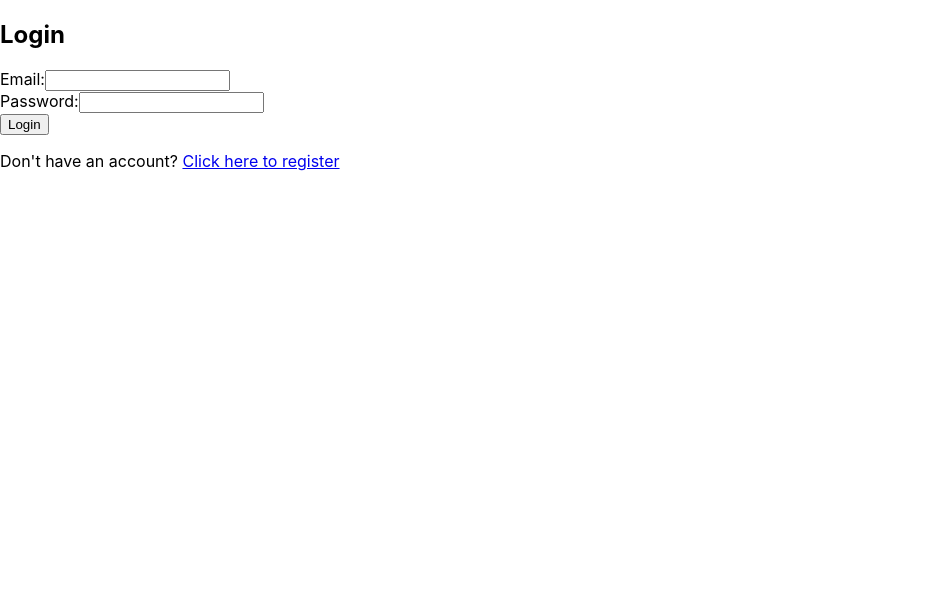
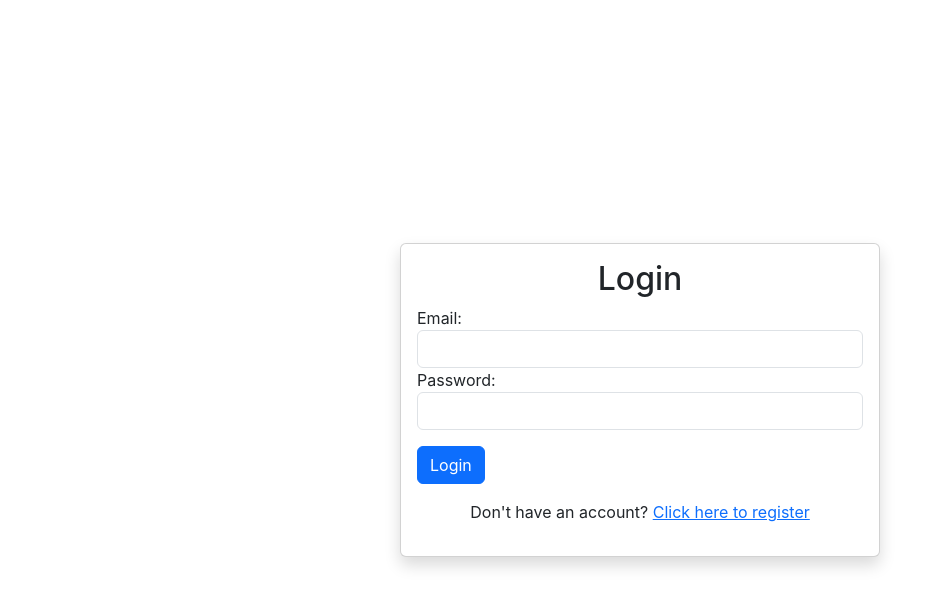
Before and after one commit to NathanaelMartinez/user-management-app, a React (Create React App) app in the folder frontend/: page /login in a window 1280 px wide. Shown: the top 606 px of the page, without its empty margins (0-946 px from the left). Built offline with nearby package versions, Linux system fonts and the light colour scheme.

Commit message:
style login page

```diff
--- a/frontend/src/components/loginForm.tsx
+++ b/frontend/src/components/loginForm.tsx
@@ -15,25 +15,29 @@ const LoginForm: React.FC<LoginFormProps> = ({ onSubmit }) => {
 
   return (
     <form onSubmit={handleSubmit}>
-      <div>
-        <label>Email:</label>
+      <div className="form-group">
+        <label htmlFor="email">Email:</label>
         <input
           type="email"
+          id="email"
+          className="form-control" // Bootstrap class for styling
           value={email}
           onChange={(e) => setEmail(e.target.value)}
           required
         />
       </div>
-      <div>
-        <label>Password:</label>
+      <div className="form-group">
+        <label htmlFor="password">Password:</label>
         <input
           type="password"
+          id="password"
+          className="form-control" // Bootstrap class for styling
           value={password}
           onChange={(e) => setPassword(e.target.value)}
           required
         />
       </div>
-      <button type="submit">Login</button>
+      <button type="submit" className="btn btn-primary mt-3">Login</button>
     </form>
   );
 };
--- a/frontend/src/index.tsx
+++ b/frontend/src/index.tsx
@@ -1,8 +1,8 @@
 import React from 'react';
 import ReactDOM from 'react-dom/client';
+import 'bootstrap/dist/css/bootstrap.min.css';
 import './index.css';
 import App from './App';
-import reportWebVitals from './reportWebVitals';
 
 const root = ReactDOM.createRoot(
   document.getElementById('root') as HTMLElement
@@ -12,8 +12,3 @@ root.render(
     <App />
   </React.StrictMode>
 );
-
-// If you want to start measuring performance in your app, pass a function
-// to log results (for example: reportWebVitals(console.log))
-// or send to an analytics endpoint. Learn more: https://bit.ly/CRA-vitals
-reportWebVitals();
--- a/frontend/src/pages/loginPage.tsx
+++ b/frontend/src/pages/loginPage.tsx
@@ -1,9 +1,10 @@
-import React from 'react';
+import React, { useState } from 'react';
 import { Link, useNavigate } from 'react-router-dom';
 import LoginForm from '../components/loginForm';
 import { loginUser } from '../services/api';
 
 const LoginPage: React.FC = () => {
+    const [errorMessage, setErrorMessage] = useState('');
     const navigate = useNavigate();
 
     const handleLoginSubmit = async (email: string, password: string) => {
@@ -13,19 +14,31 @@ const LoginPage: React.FC = () => {
             console.log('Login successful, token:', token);
             navigate('/users'); // navigate to users page after login
         } catch (error) {
-        console.error('Login failed:', error);
+            if (error instanceof Error && error.message) {
+                console.error('Login failed:', error); // Use response data message
+                setErrorMessage(`Error: ${error.message}`); // Set error message from backend
+            } else {
+                console.error('Unexpected error:', error);
+                setErrorMessage('An unexpected error occurred.'); // General error message
+            }
         }
     };
 
     return (
-    <div className='login-container'>
-      <h2>Login</h2>
+        <div className="container d-flex justify-content-center align-items-center vh-100">
+            <div className="card shadow" style={{ width: '30rem' }}>
+                <div className="card-body">
+                    <h2 className="card-title text-center">Login</h2>
+                    {errorMessage && <div className="alert alert-danger">{errorMessage}</div>}
                     <LoginForm onSubmit={handleLoginSubmit} />
-      <p>
+                    <p className="mt-3 text-center">
                         Don't have an account?{' '}
                         <Link to="/register">Click here to register</Link>
                     </p>
                 </div>
+            </div>
+        </div>
+
     );
 };
 
```
Also changed, not shown: 2 other files (tests, documents, lock files or other folders). Lines whose indentation alone changed are shown as unchanged.
